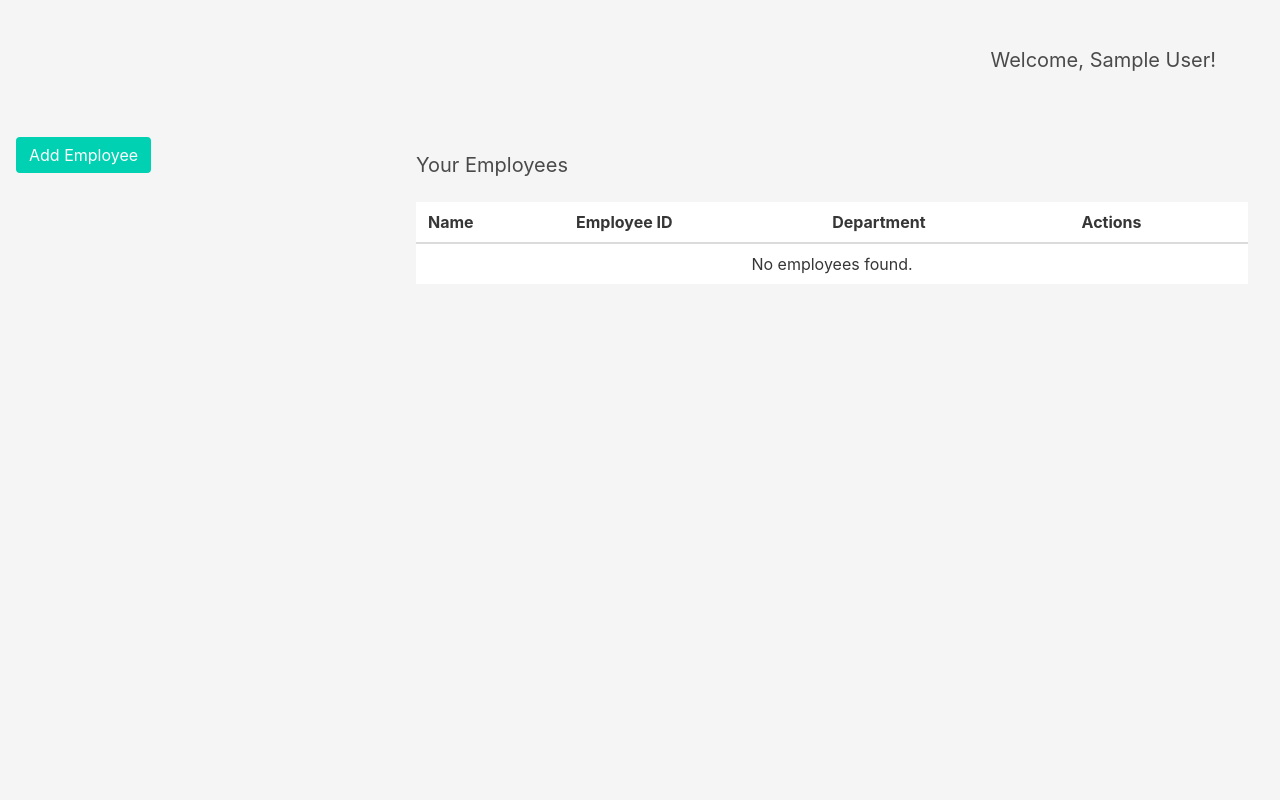
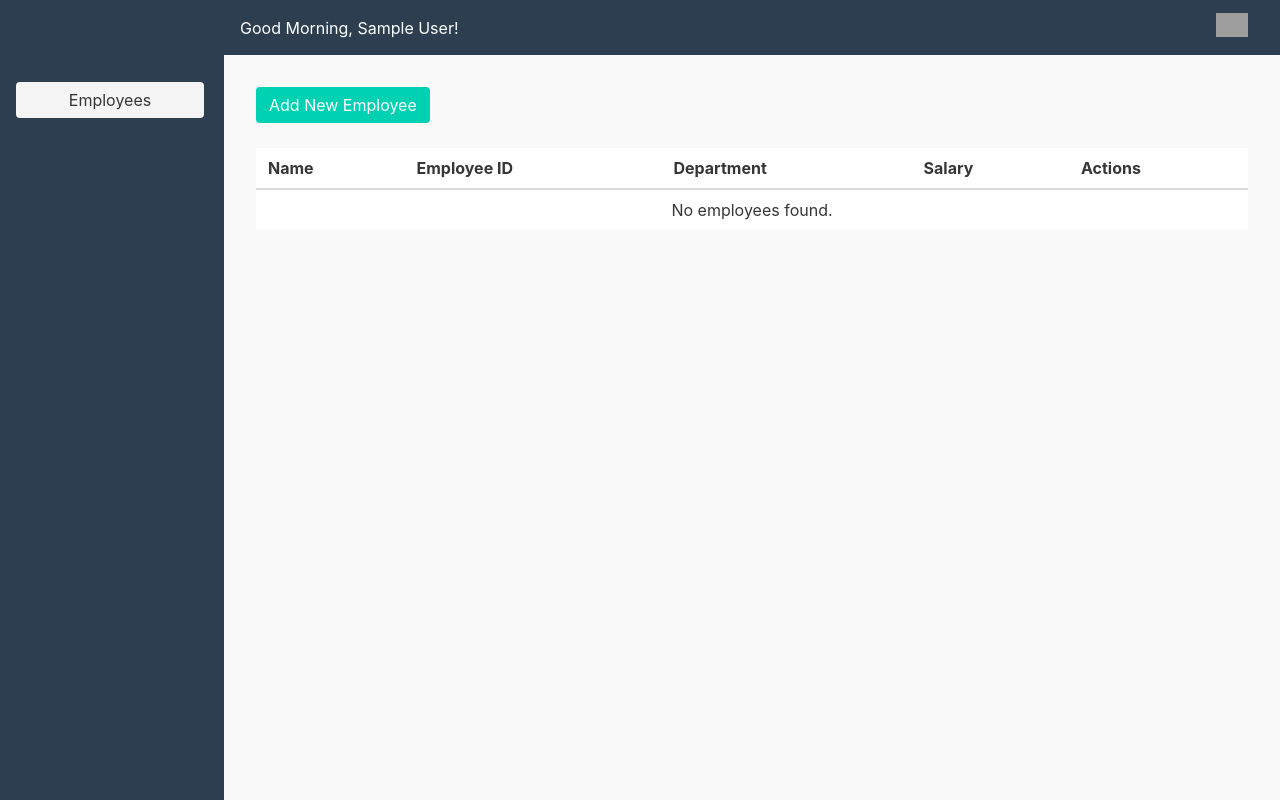
Before and after one commit to AshiMahajan/Employee-Analysis-and-Termination-algo, a Flask app: page /dashboard in a window 1280 px wide. Run offline with Flask 3, Linux system fonts and the light colour scheme; the visitor is signed in with stand-in values (Sample User, id 1); data that the repository does not hold is empty; some libraries are stand-ins or nearby versions; grey boxes are pictures that could not be loaded.

Commit message:
Refactor dashboard template layout and structure
Simplified the dashboard.html template by removing redundant HTML, inline styles, and sidebar layout. The new version extends base.html, improves table presentation, and focuses on employee management actions for better maintainability and clarity.

```diff
--- a/templates/dashboard.html
+++ b/templates/dashboard.html
@@ -1,106 +1,18 @@
-<!-- <!DOCTYPE html>
-<html>
-  <head>
-    <title>Dashboard</title>
-    <link
-      rel="stylesheet"
-      href="https://cdnjs.cloudflare.com/ajax/libs/bulma/0.7.0/css/bulma.min.css"
-    />
-  </head>
-  <body class="has-background-light">
-    <section class="section">
-      <div class="container">
-        <h1 class="title">Welcome, {{ user }}!</h1>
-      </div>
-    </section>
-    <div class="is-flex">
-      <div class="is-flex-column">
-        <div class="field mt-4">
-          <a href="{{ url_for('add_employee') }}" class="button is-primary">
-            Add Employee
-          </a>
-        </div>
-        <footer>
-          <a href="{{ url_for('logout') }}" class="button is-danger mt-4"
-            >Logout</a
+{% extends "base.html" %} {% block title %}Dashboard{% endblock %} {% block
+content %}
+<span class="is-breadcrumb" aria-label="breadcrumbs">
+  <a href="{{ url_for('add_employee') }}" class="button is-primary mb-4"
+    >Add New Employee</a
   >
-        </footer>
-      </div>
-    </div>
-    <div>
-      <div class="mt-5">
-        <h2 class="subtitle">Your Employees</h2>
-      </div>
-    </div>
-  </body>
-</html> -->
-
-<!DOCTYPE html>
-<html>
-  <head>
-    <title>Dashboard</title>
-    <link
-      rel="stylesheet"
-      href="https://cdnjs.cloudflare.com/ajax/libs/bulma/0.7.0/css/bulma.min.css"
-    />
-    <style>
-      html,
-      body {
-        height: 100%;
-      }
-      .sidebar {
-        width: 30%;
-        /* min-height: 100vh; */
-        display: flex;
-        flex-direction: column;
-        justify-content: space-between;
-        padding: 1rem;
-        background-color: #f5f5f5;
-      }
-      .main-content {
-        width: 70%;
-        padding: 2rem;
-      }
-      .container-flex {
-        display: flex;
-      }
-    </style>
-  </head>
-  <body class="has-background-light">
-    <section class="section has-text-right">
-      <div class="container">
-        <h1 class="subtitle">Welcome, {{ user }}!</h1>
-      </div>
-    </section>
-
-    <div class="container-flex">
-      <!-- Sidebar -->
-      <div class="sidebar">
-        <!-- Top -->
-        <div>
-          <a href="{{ url_for('add_employee') }}" class="button is-primary">
-            Add Employee
-          </a>
-        </div>
-        <!-- Bottom -->
-        <!-- <div>
-          <a href="{{ url_for('logout') }}" class="button is-danger">
-            Logout
-          </a>
-        </div> -->
-      </div>
-
-      <!-- Main Content -->
-      <div class="main-content">
-        <h2 class="subtitle">Your Employees</h2>
-        <!-- Employee list or table goes here -->
-        <div class="table-container">
+</span>
+<div class="table-container" style="margin-top: 2.5%">
   <table class="table is-fullwidth">
     <thead>
       <tr>
         <th>Name</th>
         <th>Employee ID</th>
         <th>Department</th>
+        <th>Salary</th>
         <th>Actions</th>
       </tr>
     </thead>
@@ -118,20 +30,14 @@
           >
             Edit
           </a>
-                  </a>
         </td>
       </tr>
       {% else %}
       <tr>
-                <td colspan="5" class="has-text-centered">
-                  No employees found.
-                </td>
+        <td colspan="5" class="has-text-centered">No employees found.</td>
       </tr>
       {% endfor %}
     </tbody>
   </table>
 </div>
-      </div>
-    </div>
-  </body>
-</html>
+{% endblock %}
```
Lines whose indentation alone changed are shown as unchanged.
